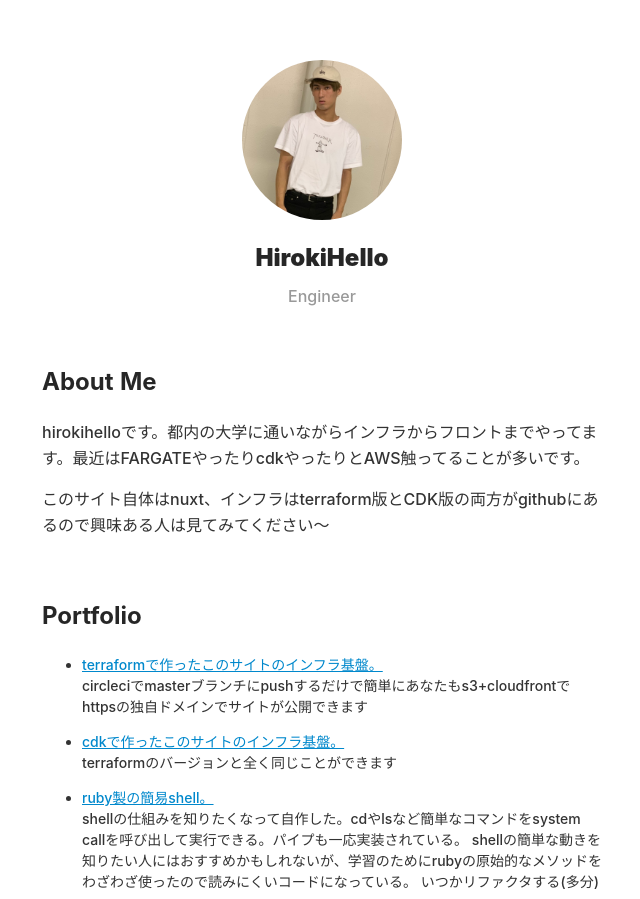
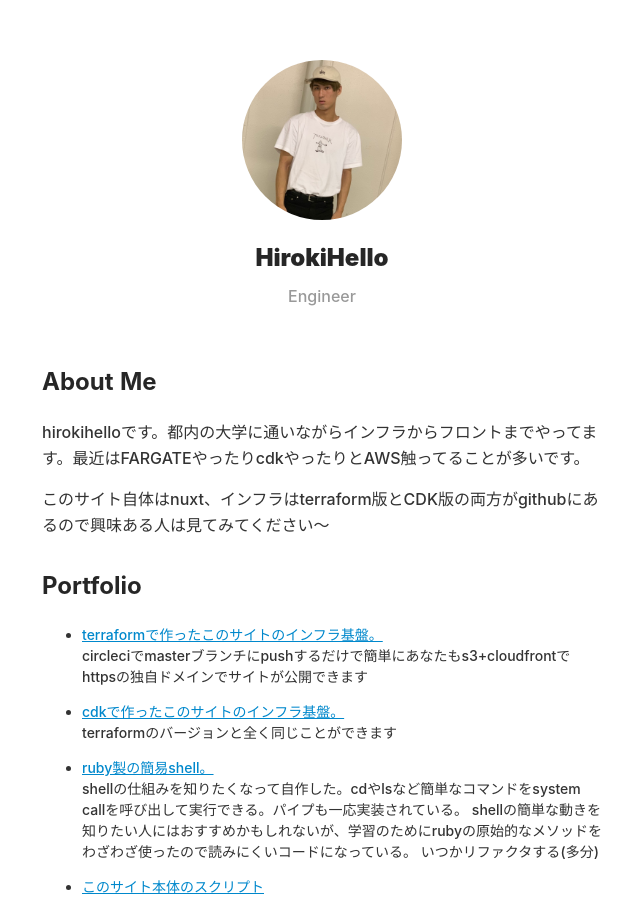
Before and after one commit to hirokihello/portfolio, a Nuxt app: page / in a window 1280 px wide. Shown: the top 899 px of the page, without its empty margins (318-958 px from the left). Built offline with nearby package versions, Linux system fonts and the light colour scheme.

Commit message:
marginの修正

```diff
--- a/pages/index.vue
+++ b/pages/index.vue
@@ -33,7 +33,6 @@
             | このサイト本体のスクリプト
           p
             | このサイトはnuxtで作られているが1ページしかないのでnuxtを採用している意味は全くない。ドキュメント触るついでにnuxtを採用しただけなのでほとんど手がつけられていない。
-
     section.profile
       h2 Profile
       ul
@@ -141,12 +140,16 @@ a {
 }
 
 .about {
-  margin-bottom: 60px;
+  margin-bottom: 30px;
 }
 
 .about > p {
   font-size: 16px;
   line-height: 1.6;
+}
+
+.portfolio {
+  margin-bottom: 30px;
 }
 
 .profile {
```
